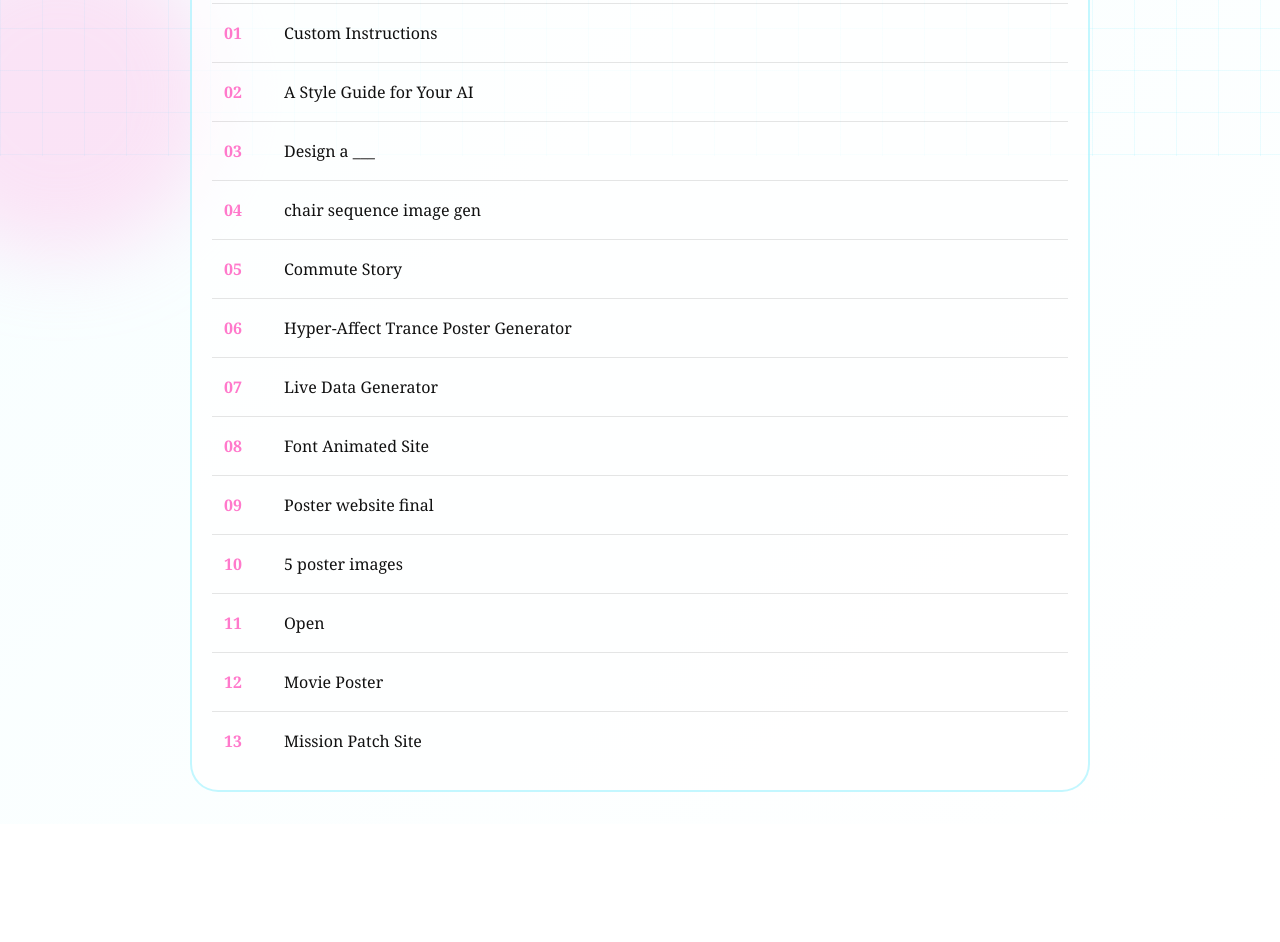
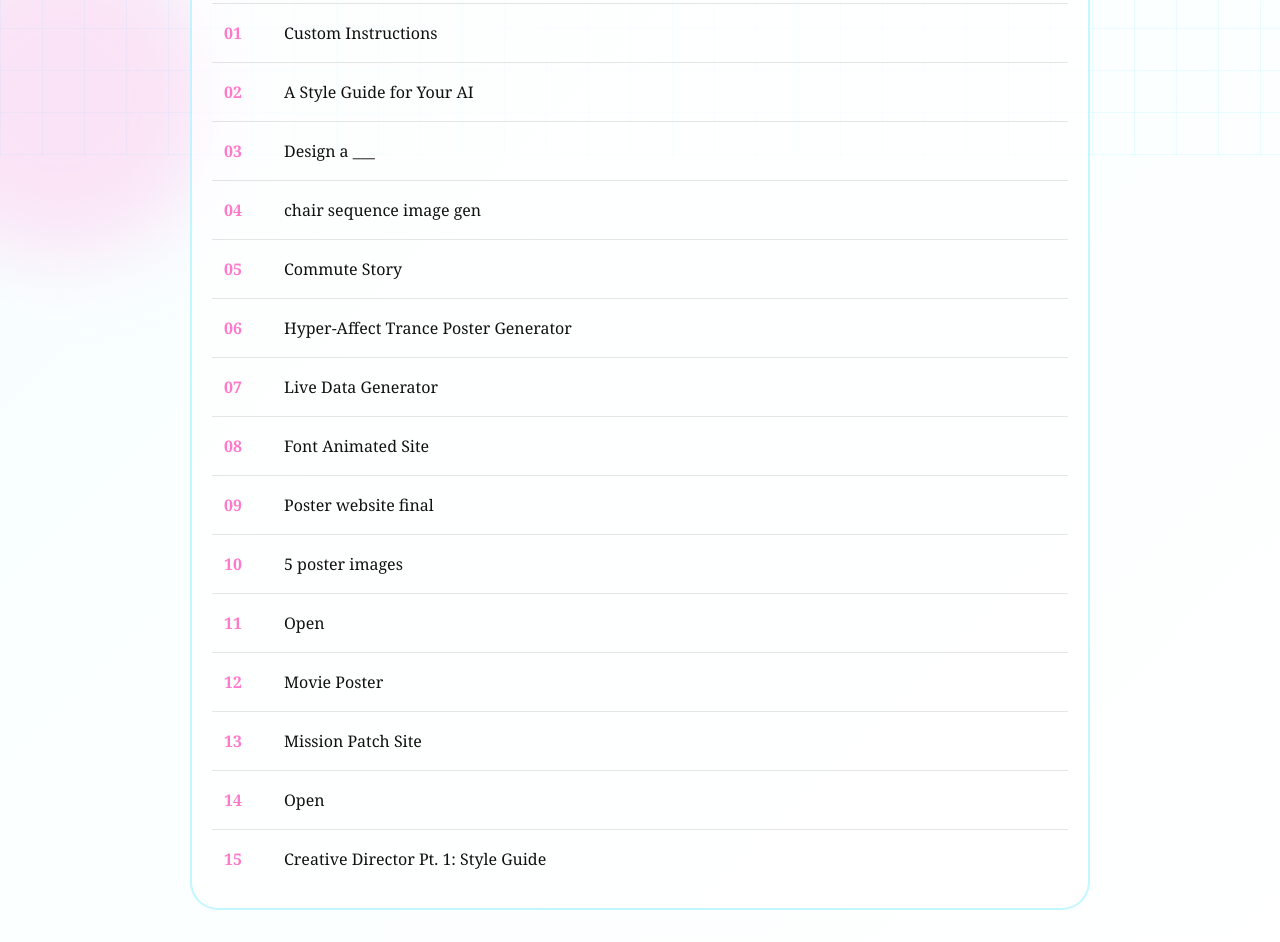
Before and after one commit to averymalbon/AIFD, a plain HTML site: page index.html in a window 1280 px wide. Shown: the part 644-1586 px from the top of the page. Before the commit the page ends 1468 px from the top, so only its background shows below. Drawn offline with Linux system fonts and the light colour scheme.

Commit message:
Add new links to index.html

```diff
--- a/index.html
+++ b/index.html
@@ -181,6 +181,8 @@
       <a class="row" href="#"><span class="num">11</span><span>Open</span></a>
       <a class="row" href="movie-poster-evolution.html"><span class="num">12</span><span>Movie Poster</span></a>
       <a class="row" href="PATCH-DESIGN1.html"><span class="num">13</span><span>Mission Patch Site</span></a>
+      <a class="row" href="#"><span class="num">14</span><span>Open</span></a>
+      <a class="row" href="smile_site_the_essence_of_denim.html"><span class="num">15</span><span>Creative Director Pt. 1: Style Guide</span></a>
     </div>
   </div>
 
```
